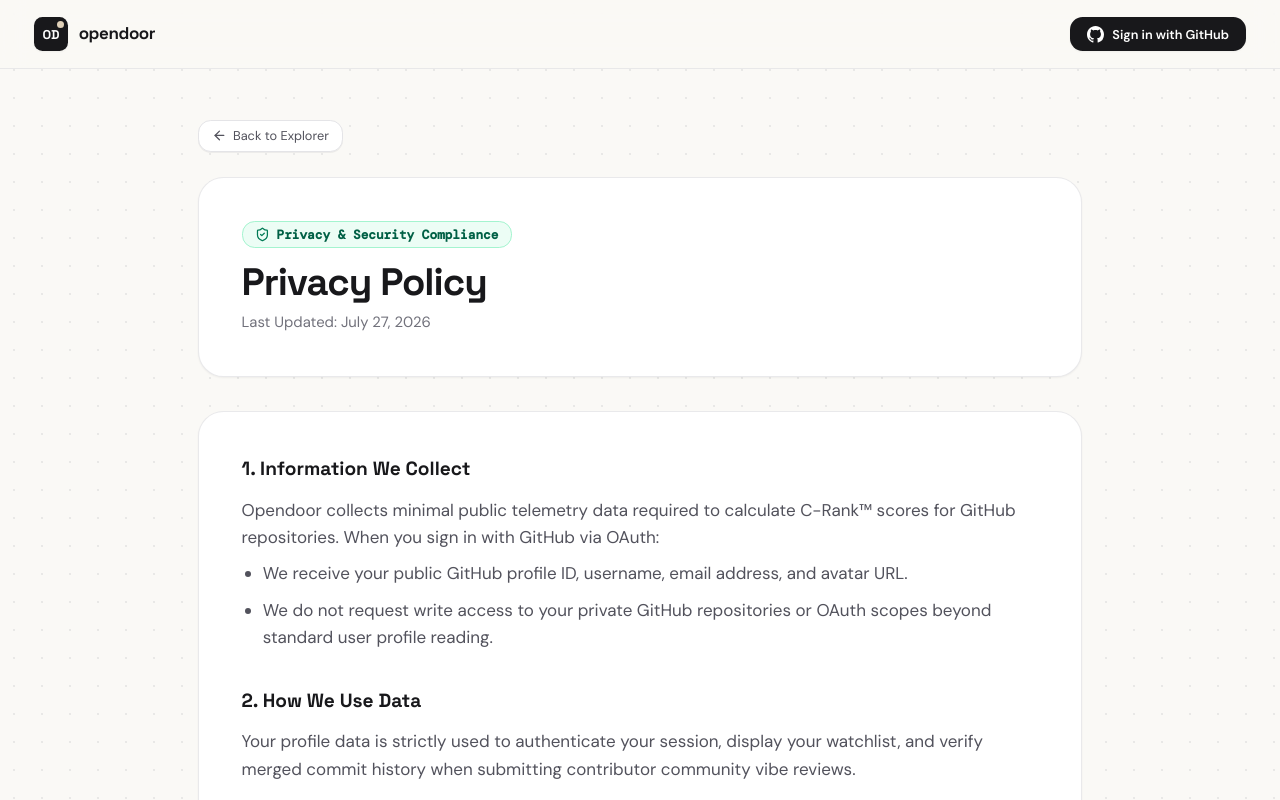
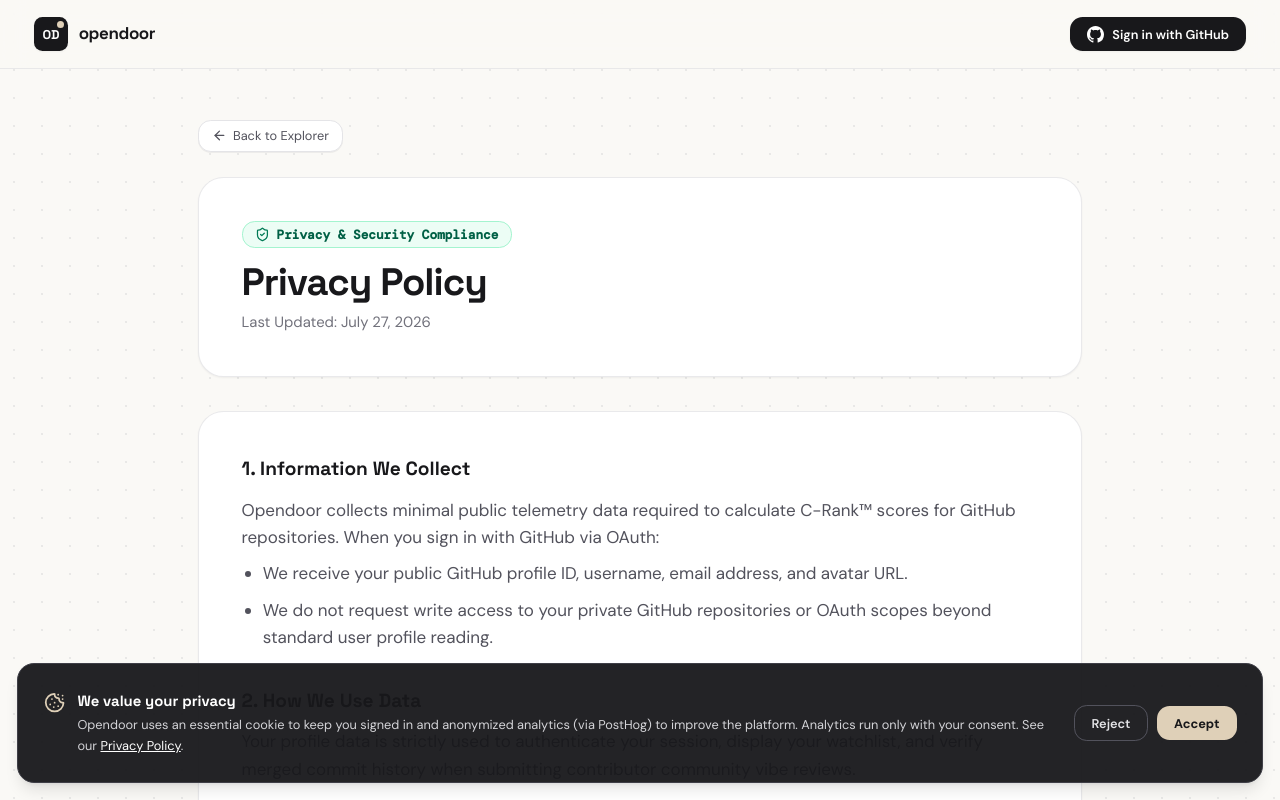
Before and after one commit to abhisheksoni27/getmerged, a Next.js app in the folder frontend/: page /privacy in a window 1280 px wide. Shown: the top 800 px of the page. Built offline with nearby package versions, Linux system fonts and the light colour scheme; no server answers.

Commit message:
feat: privacy consent

```diff
--- a/frontend/src/app/layout.tsx
+++ b/frontend/src/app/layout.tsx
@@ -2,6 +2,7 @@ import type { Metadata } from "next";
 import { Space_Grotesk, DM_Sans, DM_Mono } from "next/font/google";
 import "./globals.css";
 import { PostHogInit } from "@/app/posthog-init";
+import { CookieBanner } from "@/components/CookieBanner";
 
 const spaceGrotesk = Space_Grotesk({
   subsets: ["latin"],
@@ -82,6 +83,7 @@ export default function RootLayout({
       <body className="min-h-full flex flex-col bg-white text-zinc-900">
         <PostHogInit />
         {children}
+        <CookieBanner />
       </body>
     </html>
   );
--- a/frontend/src/app/posthog-init.tsx
+++ b/frontend/src/app/posthog-init.tsx
@@ -1,26 +1,32 @@
-'use client';
+"use client";
 
-import posthog from 'posthog-js';
-import { useEffect } from 'react';
+import posthog from "posthog-js";
+import { useEffect } from "react";
+import { getConsent } from "@/lib/consent";
 
 export function PostHogInit() {
   useEffect(() => {
     const token = process.env.NEXT_PUBLIC_POSTHOG_PROJECT_TOKEN;
     if (!token) {
-      if (process.env.NODE_ENV === 'development') {
+      if (process.env.NODE_ENV === "development") {
         console.error(
-          'NEXT_PUBLIC_POSTHOG_PROJECT_TOKEN variable required by PostHog is missing or un-configured, this causes events to be silently missed. This error stops appearing once NEXT_PUBLIC_POSTHOG_PROJECT_TOKEN is configured'
+          "NEXT_PUBLIC_POSTHOG_PROJECT_TOKEN variable required by PostHog is missing or un-configured, this causes events to be silently missed. This error stops appearing once NEXT_PUBLIC_POSTHOG_PROJECT_TOKEN is configured"
         );
       }
       return;
     }
     posthog.init(token, {
-      api_host: '/ingest',
-      ui_host: 'https://us.posthog.com',
-      defaults: '2026-01-30',
+      api_host: "/ingest",
+      ui_host: "https://us.posthog.com",
+      defaults: "2026-01-30",
       capture_exceptions: true,
-      debug: process.env.NODE_ENV === 'development',
+      persistence: "memory",
+      opt_out_capturing_by_default: true,
+      debug: process.env.NODE_ENV === "development",
     });
+    if (getConsent() === "accepted") {
+      posthog.opt_in_capturing();
+    }
   }, []);
 
   return null;
--- a/frontend/src/app/privacy/page.tsx
+++ b/frontend/src/app/privacy/page.tsx
@@ -67,7 +67,11 @@ export default function PrivacyPolicyPage() {
           <section>
             <h2 className="text-lg font-bold font-space text-zinc-900 mb-3">3. Cookies & Analytics</h2>
             <p>
-              Opendoor uses essential session cookies for OAuth authentication and anonymized product analytics (via PostHog) to improve platform responsiveness and feature discoverability.
+              Opendoor uses an essential session cookie for OAuth authentication. We also use anonymized product analytics (via PostHog) to improve platform responsiveness and feature discoverability.
+            </p>
+            <p className="mt-3">
+              Analytics only run after you give consent via the cookie banner. You can accept or reject them at any time; rejecting does not affect sign-in or core functionality. See our{" "}
+              <Link href="/terms" className="underline font-semibold">Terms of Service</Link> for details on acceptable use.
             </p>
           </section>
 
--- /dev/null
+++ b/frontend/src/components/CookieBanner.tsx
@@ -0,0 +1,73 @@
+"use client";
+
+import React, { useEffect, useState } from "react";
+import Link from "next/link";
+import { Cookie } from "lucide-react";
+import posthog from "posthog-js";
+import { getConsent, setConsent } from "@/lib/consent";
+
+export function CookieBanner() {
+  const [visible, setVisible] = useState(false);
+
+  useEffect(() => {
+    if (getConsent() === null) setVisible(true);
+  }, []);
+
+  if (!visible) return null;
+
+  const accept = () => {
+    setConsent("accepted");
+    posthog.opt_in_capturing();
+    setVisible(false);
+  };
+
+  const reject = () => {
+    setConsent("rejected");
+    posthog.opt_out_capturing();
+    setVisible(false);
+  };
+
+  return (
+    <div className="fixed bottom-0 inset-x-0 z-[60] animate-fade-slide-up">
+      <div className="mx-auto mb-4 px-4 max-w-7xl">
+        <div className="rounded-2xl bg-zinc-900/95 backdrop-blur border border-zinc-700 text-zinc-100 p-5 sm:p-6 shadow-lg">
+          <div className="flex flex-col sm:flex-row items-start sm:items-center gap-4">
+            <div className="flex items-start gap-3 flex-1">
+              <Cookie className="h-5 w-5 text-[#dfd0b8] shrink-0 mt-0.5" />
+              <div>
+                <p className="font-space font-bold text-sm text-white">
+                  We value your privacy
+                </p>
+                <p className="mt-1 text-xs text-zinc-300 leading-relaxed font-sans">
+                  Opendoor uses an essential cookie to keep you signed in and
+                  anonymized analytics (via PostHog) to improve the platform.
+                  Analytics run only with your consent. See our{" "}
+                  <Link href="/privacy" className="underline text-white hover:text-[#dfd0b8] transition-colors">
+                    Privacy Policy
+                  </Link>
+                  .
+                </p>
+              </div>
+            </div>
+            <div className="flex items-center gap-2 shrink-0">
+              <button
+                type="button"
+                onClick={reject}
+                className="rounded-xl border border-zinc-600 px-4 py-2 text-xs font-semibold text-zinc-200 hover:bg-zinc-800 transition-colors cursor-pointer"
+              >
+                Reject
+              </button>
+              <button
+                type="button"
+                onClick={accept}
+                className="rounded-xl bg-[#dfd0b8] px-4 py-2 text-xs font-bold text-zinc-900 hover:bg-[#efe6d4] transition-colors cursor-pointer"
+              >
+                Accept
+              </button>
+            </div>
+          </div>
+        </div>
+      </div>
+    </div>
+  );
+}
--- /dev/null
+++ b/frontend/src/lib/consent.ts
@@ -0,0 +1,18 @@
+export type ConsentChoice = "accepted" | "rejected" | null;
+
+const CONSENT_COOKIE = "opendoor_consent";
+
+export function getConsent(): ConsentChoice {
+  if (typeof document === "undefined") return null;
+  const match = document.cookie
+    .split("; ")
+    .find((row) => row.startsWith(`${CONSENT_COOKIE}=`));
+  if (!match) return null;
+  const value = match.split("=")[1];
+  return value === "accepted" || value === "rejected" ? value : null;
+}
+
+export function setConsent(choice: "accepted" | "rejected") {
+  const maxAge = choice === "accepted" ? 60 * 60 * 24 * 365 : 60 * 60 * 24 * 90;
+  document.cookie = `${CONSENT_COOKIE}=${choice}; path=/; max-age=${maxAge}; SameSite=Lax`;
+}
```
